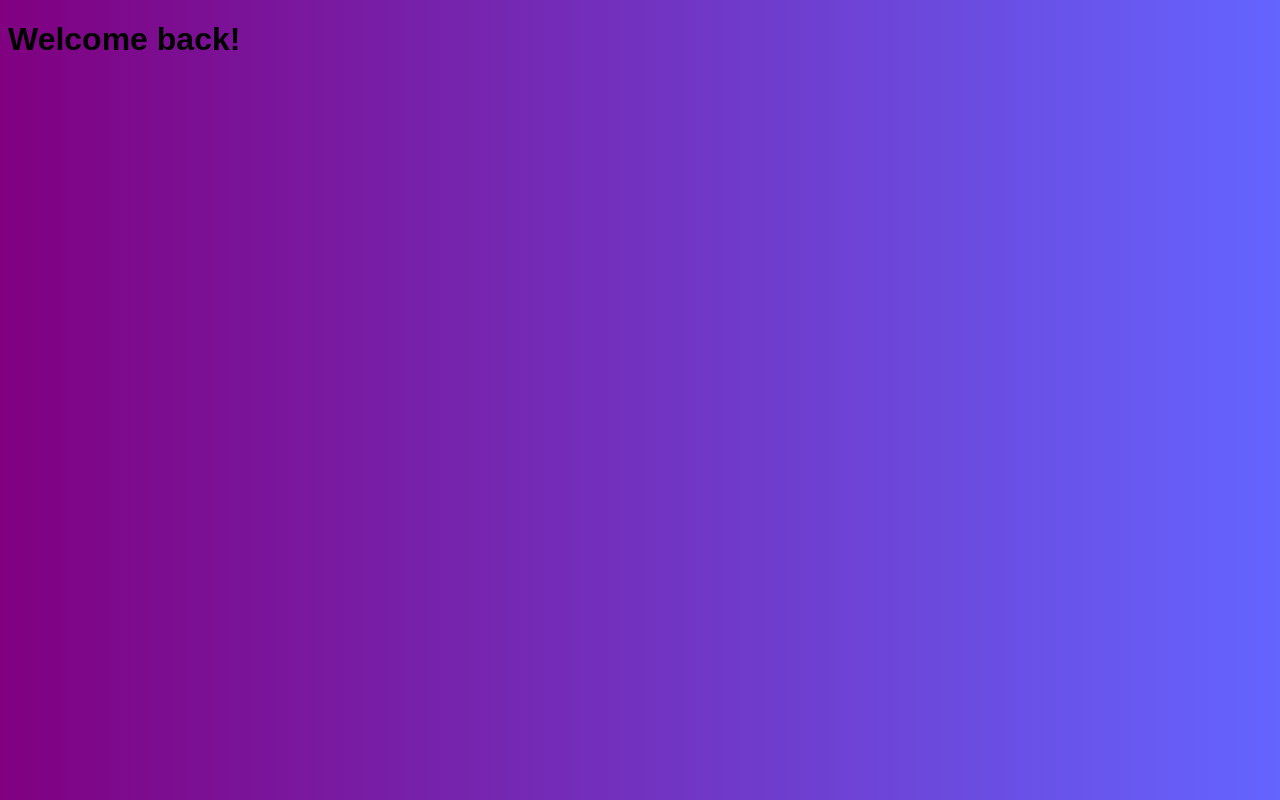
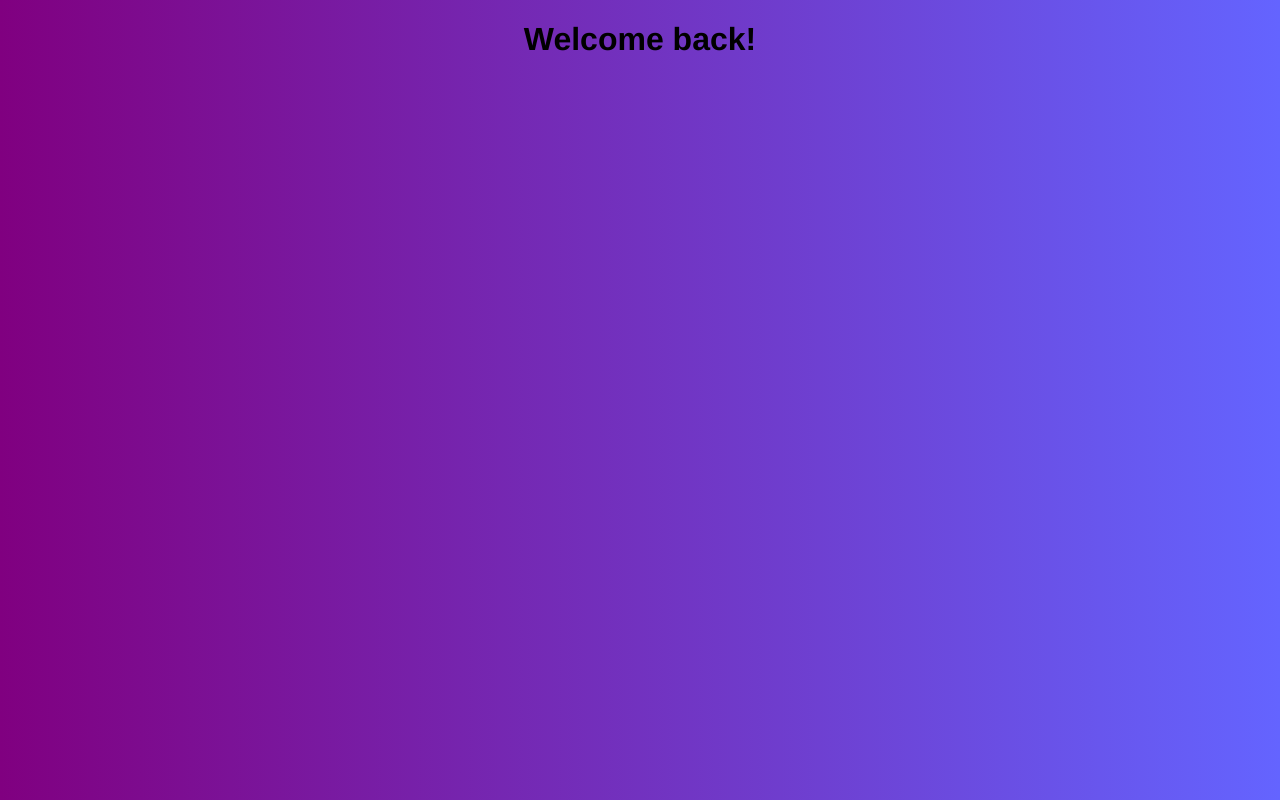
Before and after one commit to UltimateSoftwareStudios/ultimatesoftwarestudios.github.io, a plain HTML site: page index.html in a window 1280 px wide. Drawn offline with Linux system fonts and the light colour scheme.

Commit message:
Update style.css

```diff
--- a/style.css
+++ b/style.css
@@ -3,7 +3,9 @@ body
     background-image: linear-gradient(to right, purple, rgb(100, 100, 255));
 }
 
-h1
-{
-    font-family: Arial, Helvetica, sans-serif;
-}
+h1 {
+    font-family: Helvetica, Arial, sans-serif;
+    font-size: 24pt;
+    color: black;
+    text-align: center;
+  }
```
